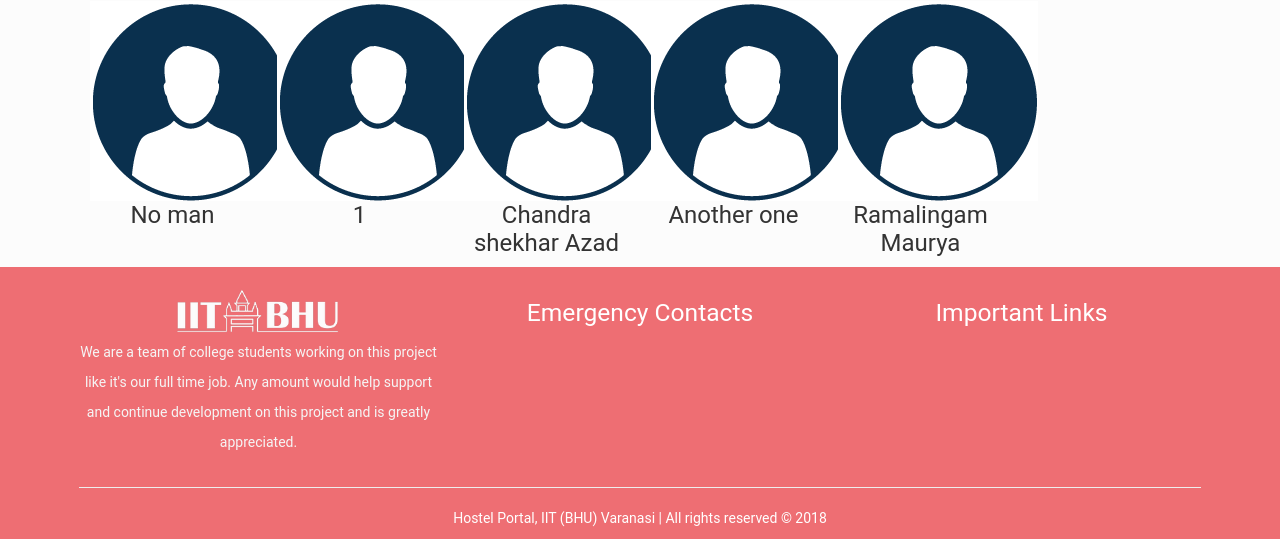
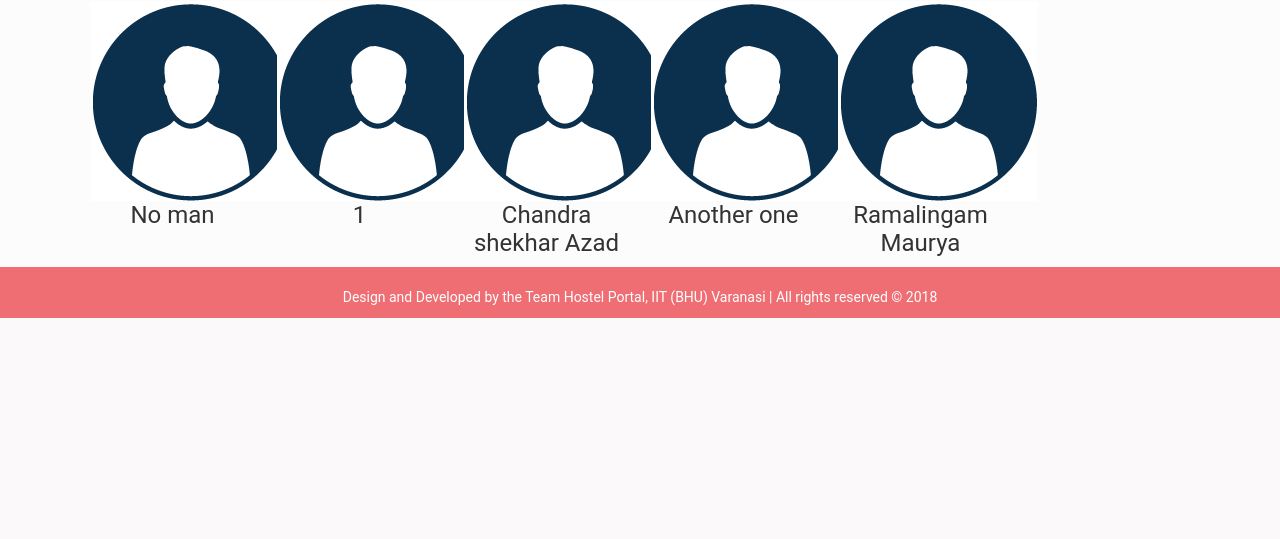
Before and after one commit to PratikshitSingh/Forums, a Django app: page /student/notifications/1/ in a window 1280 px wide. Shown: the part 2199-2738 px from the top of the page. After the commit the page ends 2517 px from the top, so only its background shows below. Run offline with Django 3.2, Linux system fonts and the light colour scheme; data comes from the database, SQL or seed files in the repository; some libraries are stand-ins or nearby versions; some web fonts are replaced.

Commit message:
modifies footer

```diff
--- a/student/templates/student/hostel.html
+++ b/student/templates/student/hostel.html
@@ -246,7 +246,7 @@ spinner.setAttribute("style","-webkit-transform: rotateY("+ angle +"deg); -moz-t
 
     <footer class="page-footer teal">
       <div class="container">
-        <div class="row">
+        <!-- <div class="row">
           <div class="col s12 m4 footer-first-tab">
             <img src={% static "images/iitbhu-logo.png" %} height="50">
             <p class="grey-text text-lighten-4">We are a team of college students working on this project like it's our full time job. Any amount would help support and continue development on this project and is greatly appreciated.</p>
@@ -263,9 +263,8 @@ spinner.setAttribute("style","-webkit-transform: rotateY("+ angle +"deg); -moz-t
 
             </p>
           </div>
-      </div>
-<hr>
-      <div class="footer-line">Hostel Portal, IIT (BHU) Varanasi | All rights reserved &copy; 2018</div>
+      </div> -->
+      <div class="footer-line">Design and Developed by the Team Hostel Portal, IIT (BHU) Varanasi | All rights reserved &copy; 2018</div>
 
     </footer>
 
```
